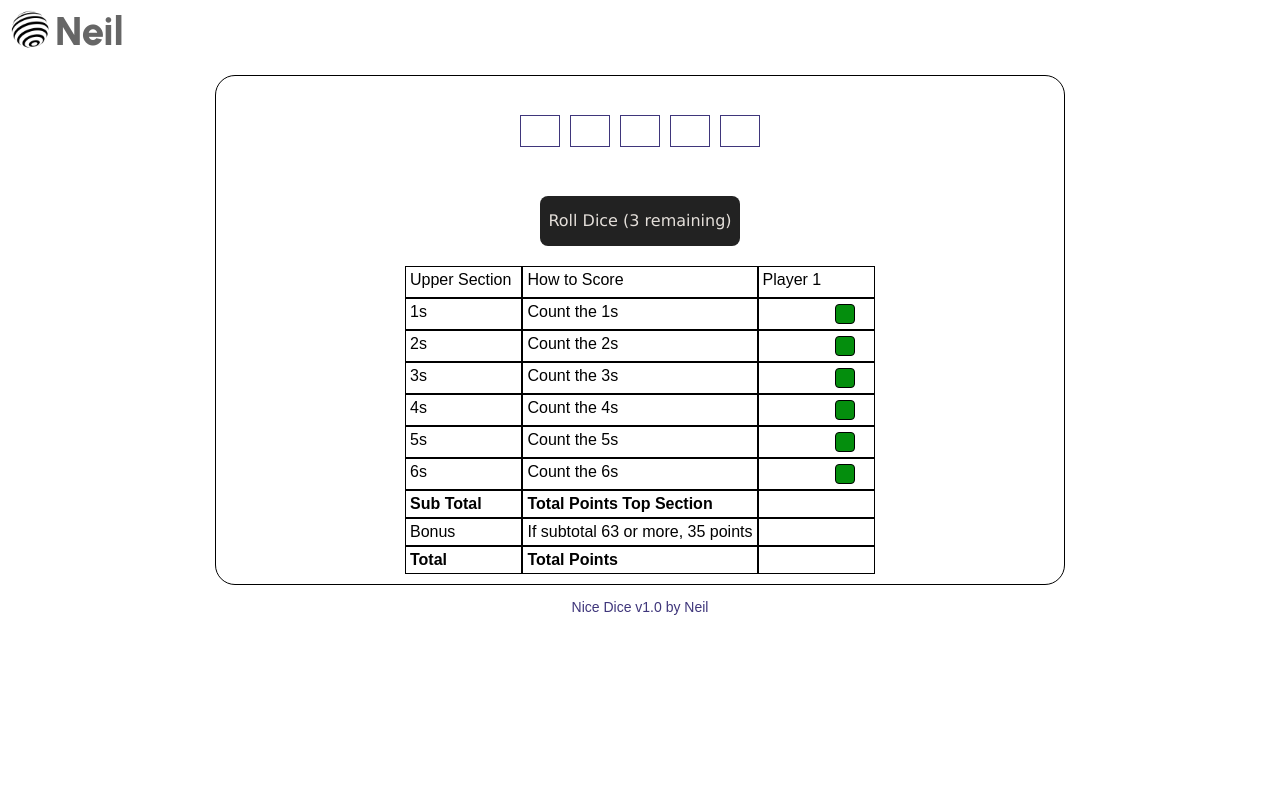
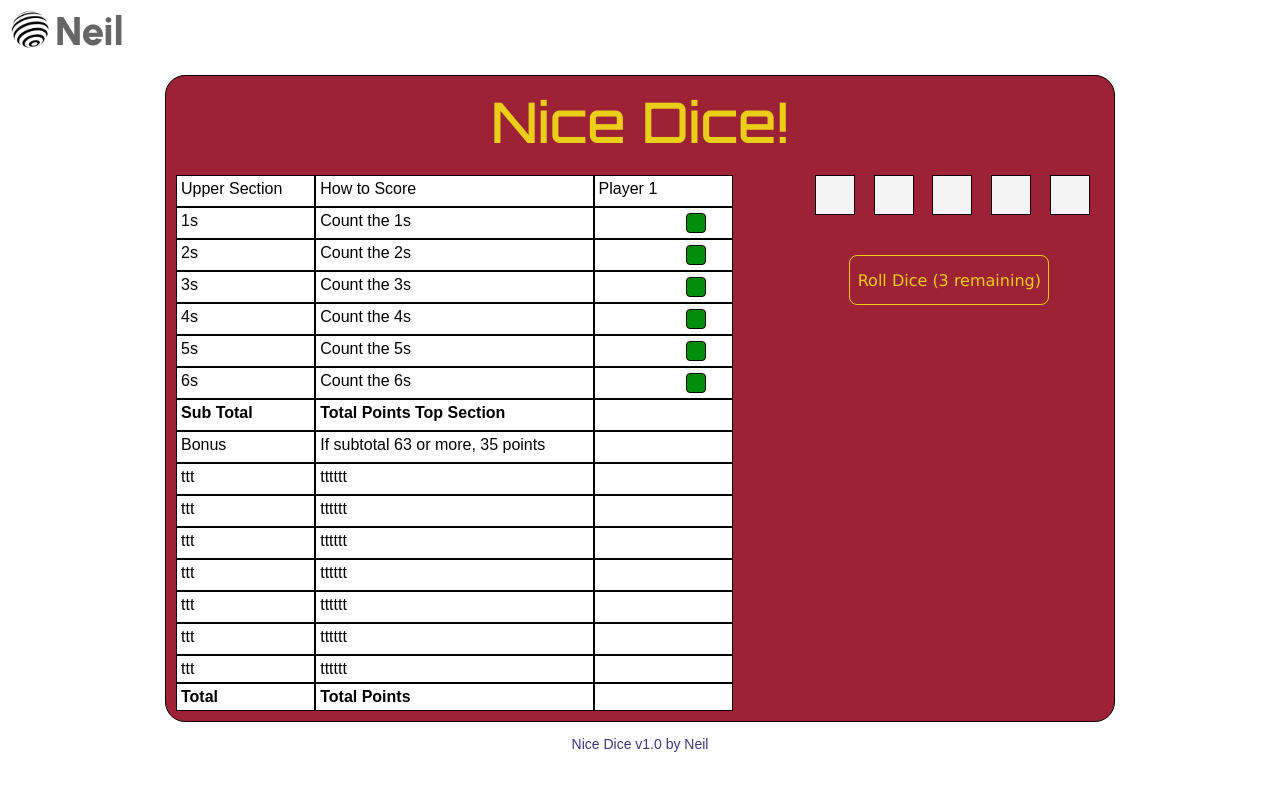
Before and after one commit to nf1973/nicedice, a plain HTML site: page index.html in a window 1280 px wide. Drawn offline with Linux system fonts and the light colour scheme.

Commit message:
General layout change

```diff
--- a/css/style.css
+++ b/css/style.css
@@ -1,5 +1,11 @@
 :root {
   --select-btn-color: rgb(4, 142, 13);
+  --game-header-color: rgb(234, 206, 23);
+  --game-background-color: rgb(157, 34, 54);
+  --dice-border-color: black;
+  --dice-bg-color: rgb(245, 244, 244);
+  --button-bg-color: rgb(157, 34, 54);
+  --button-text-color: var(--game-header-color);
 }
 
 * {
@@ -52,22 +58,17 @@ body {
 }
 
 .main {
-  max-width: 850px;
+  max-width: 950px;
   width: 85%;
   margin: 0 auto;
   border-radius: 20px;
-  background-color: rgb(255, 255, 255);
+  background-color: var(--game-background-color);
   border: 1px solid rgb(0, 0, 0);
 }
 
 .content {
-  display: grid;
-  grid-template-columns: 1fr;
-  grid-template-rows: 1fr 1fr;
+  /*Padding for whatever is indside the border with rounded corners!*/
   padding: 10px;
-  padding-top: 10px;
-  align-items: center;
-  justify-items: center;
 }
 
 .footer {
@@ -78,25 +79,61 @@ body {
   padding-top: 14px;
 }
 
+.game-grid {
+  display: grid;
+  grid-template-rows: 1fr 6fr;
+  grid-template-columns: 2fr 1fr;
+}
+
+.game-header {
+  grid-column: 1/3;
+  text-align: center;
+  font-family: Orbitron, Arial, sans-serif;
+  font-size: 3.5em;
+  color: var(--game-header-color);
+}
+
+.sc-grid {
+  display: grid;
+  grid-template-rows: repeat(15, 1fr);
+  grid-template-columns: 1fr 2fr 1fr;
+  justify-content: center;
+  max-width: 90%;
+}
+
+.dice-and-controls-grid {
+  display: grid;
+  grid-template-rows: 1fr 8fr;
+  grid-template-columns: 1fr;
+  justify-content: center;
+  width: 100%;
+}
+
 .dice-grid {
   display: grid;
   grid-template-columns: repeat(5, 1fr);
   grid-template-rows: 1fr;
-  width: 250px;
+  justify-content: center;
+  align-content: center;
+  padding-left: 15px;
+  width: 100%;
 }
 
 .dice {
   text-align: center;
-  border: 1px solid #3f367b;
-  padding: 15px;
+  border: 1px solid var(--dice-border-color);
+  background-color: var(--dice-bg-color);
   margin: 0px 5px;
   font-size: 2em;
+  height: 40px;
+  width: 40px;
 }
 
 .buttons-grid {
   display: grid;
   grid-template-columns: 1fr, 1fr;
   grid-template-rows: 1fr;
+  justify-content: center;
 }
 
 .btn {
@@ -105,27 +142,13 @@ body {
   font-family: "Lucida Sans", "Lucida Sans Regular", "Lucida Grande",
     "Lucida Sans Unicode", Geneva, Verdana, sans-serif;
   text-decoration: none;
-  background: #222;
-  color: #e4dfda;
+  background: var(--button-bg-color);
+  color: var(--button-text-color);
   margin: 20px;
   text-align: center;
   padding-top: 15px;
+  border: 1px solid var(--button-text-color);
   border-radius: 8px;
-}
-
-.total {
-  grid-column: 1/2;
-}
-
-.roll {
-  grid-column: 2/3;
-}
-
-.sc-grid {
-  display: grid;
-  grid-template-rows: 1fr 1fr 1fr 1fr;
-  grid-template-columns: 1fr 2fr 1fr;
-  justify-content: center;
 }
 
 .sc-pr-grid {
--- a/index.html
+++ b/index.html
@@ -27,21 +27,8 @@
       <div class="container-item">
         <div class="main" id="main">
           <div class="content">
-            <div class="dice-grid">
-              <div class="dice dice-one" onclick="dice[0].lockSwitch();"></div>
-              <div class="dice dice-two" onclick="dice[1].lockSwitch();"></div>
-              <div
-                class="dice dice-three"
-                onclick="dice[2].lockSwitch();"></div>
-              <div class="dice dice-four" onclick="dice[3].lockSwitch();"></div>
-              <div class="dice dice-five" onclick="dice[4].lockSwitch();"></div>
-            </div>
-            <div class="buttons-grid">
-              <div class="led total"></div>
-              <div class="btn roll" onclick="rollDice();">
-                Roll Dice (3 remaining)
-              </div>
-            </div>
+            <div class="game-grid">
+              <div class="game-header">Nice Dice!</div>
               <div class="sc-grid">
                 <div class="sc sc-rounds">Upper Section</div>
                 <div class="sc sc-how">How to Score</div>
@@ -114,13 +101,86 @@
                   <div class="score sc-bonus-p0-score"></div>
                   <div></div>
                 </div>
-              <!-- TODO - Add the rest of the table -->
+                <!--TODO - Add the rest of the table -->
+                <div class="sc sc-XXX-name">ttt</div>
+                <div class="sc sc-how">tttttt</div>
+                <div class="sc sc-pr-grid sc-XXX-p0">
+                  <div class="score sc-XXX-p0-score"></div>
+                  <div></div>
+                </div>
+
+                <div class="sc sc-XXX-name">ttt</div>
+                <div class="sc sc-how">tttttt</div>
+                <div class="sc sc-pr-grid sc-XXX-p0">
+                  <div class="score sc-XXX-p0-score"></div>
+                  <div></div>
+                </div>
+
+                <div class="sc sc-XXX-name">ttt</div>
+                <div class="sc sc-how">tttttt</div>
+                <div class="sc sc-pr-grid sc-XXX-p0">
+                  <div class="score sc-XXX-p0-score"></div>
+                  <div></div>
+                </div>
+
+                <div class="sc sc-XXX-name">ttt</div>
+                <div class="sc sc-how">tttttt</div>
+                <div class="sc sc-pr-grid sc-XXX-p0">
+                  <div class="score sc-XXX-p0-score"></div>
+                  <div></div>
+                </div>
+
+                <div class="sc sc-XXX-name">ttt</div>
+                <div class="sc sc-how">tttttt</div>
+                <div class="sc sc-pr-grid sc-XXX-p0">
+                  <div class="score sc-XXX-p0-score"></div>
+                  <div></div>
+                </div>
+
+                <div class="sc sc-XXX-name">ttt</div>
+                <div class="sc sc-how">tttttt</div>
+                <div class="sc sc-pr-grid sc-XXX-p0">
+                  <div class="score sc-XXX-p0-score"></div>
+                  <div></div>
+                </div>
+
+                <div class="sc sc-XXX-name">ttt</div>
+                <div class="sc sc-how">tttttt</div>
+                <div class="sc sc-pr-grid sc-XXX-p0">
+                  <div class="score sc-XXX-p0-score"></div>
+                  <div></div>
+                </div>
 
                 <div class="sc heavy sc-total-name">Total</div>
                 <div class="sc heavy sc-how">Total Points</div>
                 <div class="sc heavy sc-pr-grid sc-total-p0">
                   <div class="score heavy sc-total-p0-score"></div>
                   <div></div>
+                </div>
+              </div>
+              <div class="dice-and-controls-grid">
+                <div class="dice-grid">
+                  <div
+                    class="dice dice-one"
+                    onclick="dice[0].lockSwitch();"></div>
+                  <div
+                    class="dice dice-two"
+                    onclick="dice[1].lockSwitch();"></div>
+                  <div
+                    class="dice dice-three"
+                    onclick="dice[2].lockSwitch();"></div>
+                  <div
+                    class="dice dice-four"
+                    onclick="dice[3].lockSwitch();"></div>
+                  <div
+                    class="dice dice-five"
+                    onclick="dice[4].lockSwitch();"></div>
+                </div>
+                <div class="buttons-grid">
+                  <div class="btn roll" onclick="rollDice();">
+                    Roll Dice (3 remaining)
+                  </div>
+                </div>
               </div>
             </div>
           </div>
```
Lines whose indentation alone changed are shown as unchanged.
